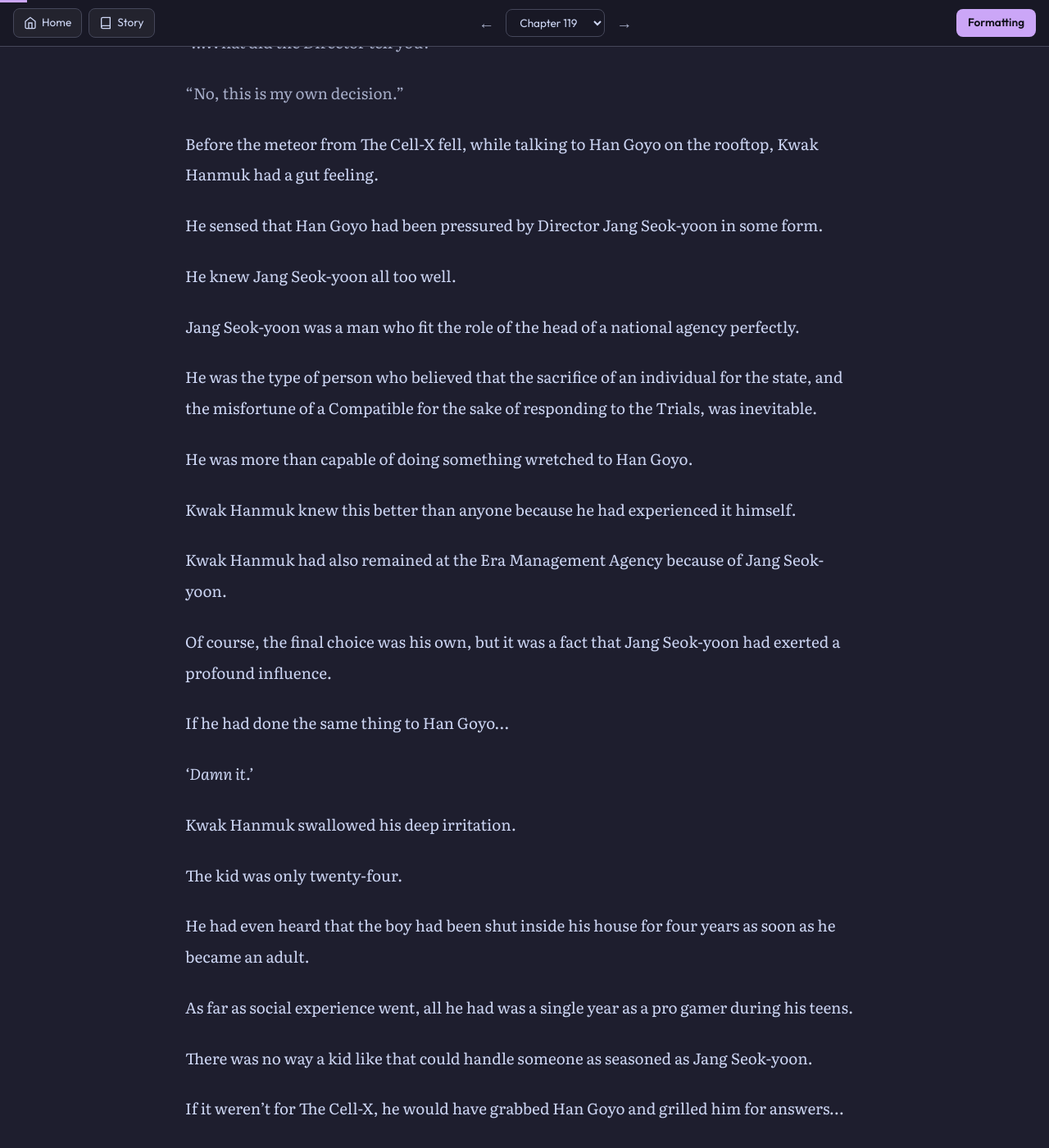
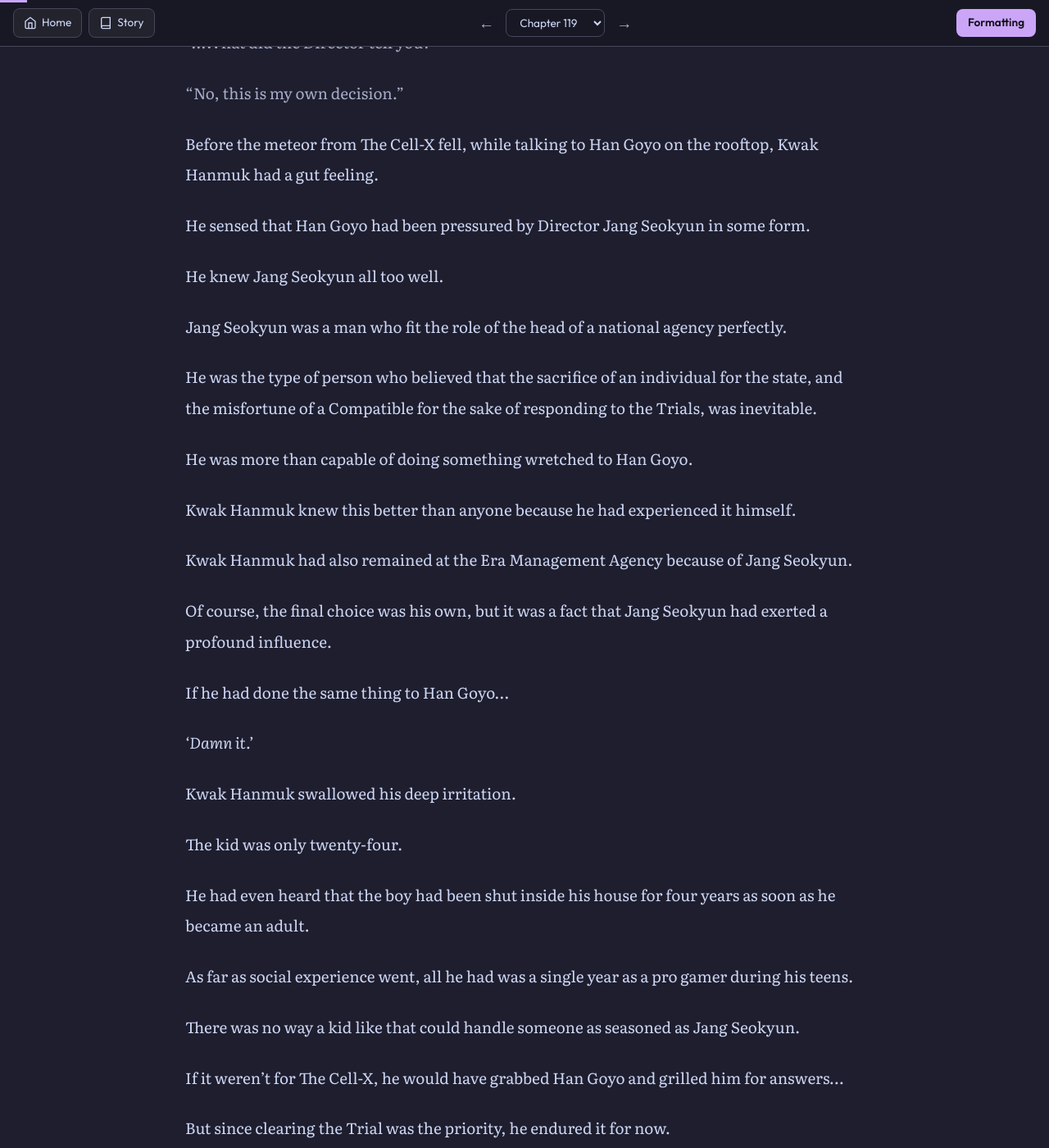
Before and after one commit to soleumn/soleumn.github.io, a Jekyll site: the page built from _posts/eoshinki/2026-09-01-ch8.md, in a window 1280 px wide and 1400 px high, scrolled down 349 px. Shown: the whole window at 82% size. Built offline with Jekyll 4.4.1, drawn with Linux system fonts in a browser that asks for light colours; comment, search, counter and statistics services are not loaded; some of the changed text lies outside the part shown.

Commit message:
Update 2026-09-01-ch8.md

```diff
--- a/_posts/eoshinki/2026-09-01-ch8.md
+++ b/_posts/eoshinki/2026-09-01-ch8.md
@@ -17,11 +17,11 @@ capitulo: 8
 
 Before the meteor from The Cell-X fell, while talking to Han Goyo on the rooftop, Kwak Hanmuk had a gut feeling.
 
-He sensed that Han Goyo had been pressured by Director Jang Seok-yoon in some form.
+He sensed that Han Goyo had been pressured by Director Jang Seokyun in some form.
 
-He knew Jang Seok-yoon all too well.
+He knew Jang Seokyun all too well.
 
-Jang Seok-yoon was a man who fit the role of the head of a national agency perfectly.
+Jang Seokyun was a man who fit the role of the head of a national agency perfectly.
 
 He was the type of person who believed that the sacrifice of an individual for the state, and the misfortune of a Compatible for the sake of responding to the Trials, was inevitable.
 
@@ -29,9 +29,9 @@ He was more than capable of doing something wretched to Han Goyo.
 
 Kwak Hanmuk knew this better than anyone because he had experienced it himself.
 
-Kwak Hanmuk had also remained at the Era Management Agency because of Jang Seok-yoon.
+Kwak Hanmuk had also remained at the Era Management Agency because of Jang Seokyun.
 
-Of course, the final choice was his own, but it was a fact that Jang Seok-yoon had exerted a profound influence.
+Of course, the final choice was his own, but it was a fact that Jang Seokyun had exerted a profound influence.
 
 If he had done the same thing to Han Goyo...
 
@@ -45,7 +45,7 @@ He had even heard that the boy had been shut inside his house for four years as
 
 As far as social experience went, all he had was a single year as a pro gamer during his teens.
 
-There was no way a kid like that could handle someone as seasoned as Jang Seok-yoon.
+There was no way a kid like that could handle someone as seasoned as Jang Seokyun.
 
 If it weren't for The Cell-X, he would have grabbed Han Goyo and grilled him for answers...
 
@@ -61,7 +61,7 @@ From the first time they met, he had been strangely concerned about Han Goyo.
 
 After the boy was registered in the Third Clear and covered by the golden veil, he paid even more attention to him.
 
-The reason he hadn't kicked away the shackles of the 'Special Task Team' imposed by Jang Seok-yoon sooner was largely due to Han Goyo.
+The reason he hadn't kicked away the shackles of the 'Special Task Team' imposed by Jang Seokyun sooner was largely due to Han Goyo.
 
 What was that longing he felt the moment he wore the veil?
 
@@ -85,7 +85,7 @@ It was to ask if he knew anything about Je Hyeon-oh's whereabouts.
 
 However, he ended up learning something else.
 
-What Jang Seok-yoon had done to force Han Goyo into a contract.
+What Jang Seokyun had done to force Han Goyo into a contract.
 
 “...To a trainee?”
 
@@ -125,7 +125,7 @@ If left alone, the kid would probably just walk in and sign a lifelong contract
 
 “The Agency needs Trainee Han.”
 
-Kwak Hanmuk, who was wondering if he should have a showdown with Jang Seok-yoon, paused at the words he heard.
+Kwak Hanmuk, who was wondering if he should have a showdown with Jang Seokyun, paused at the words he heard.
 
 He slowly shifted his gaze toward Won Taebeom.
 
```
